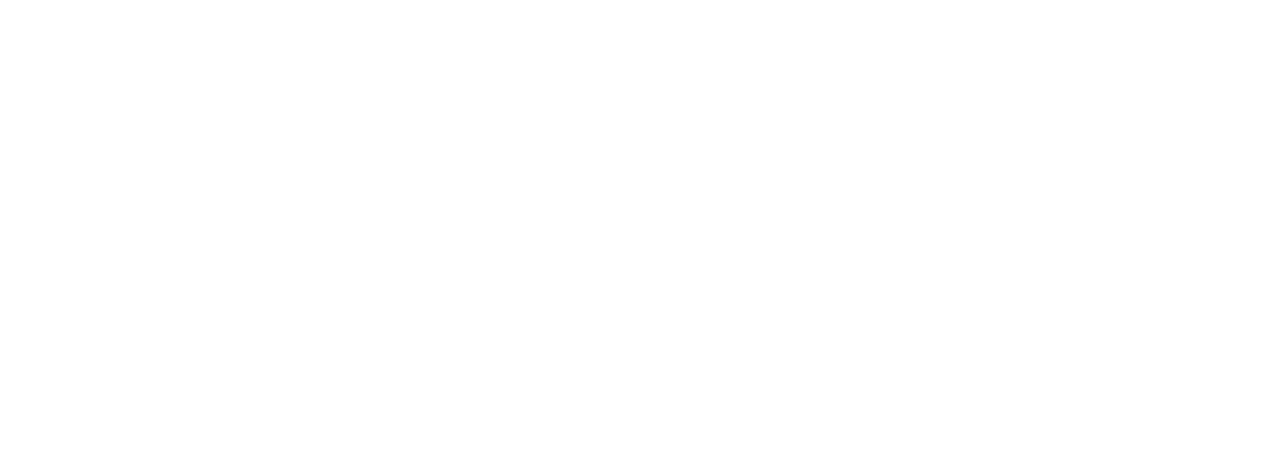
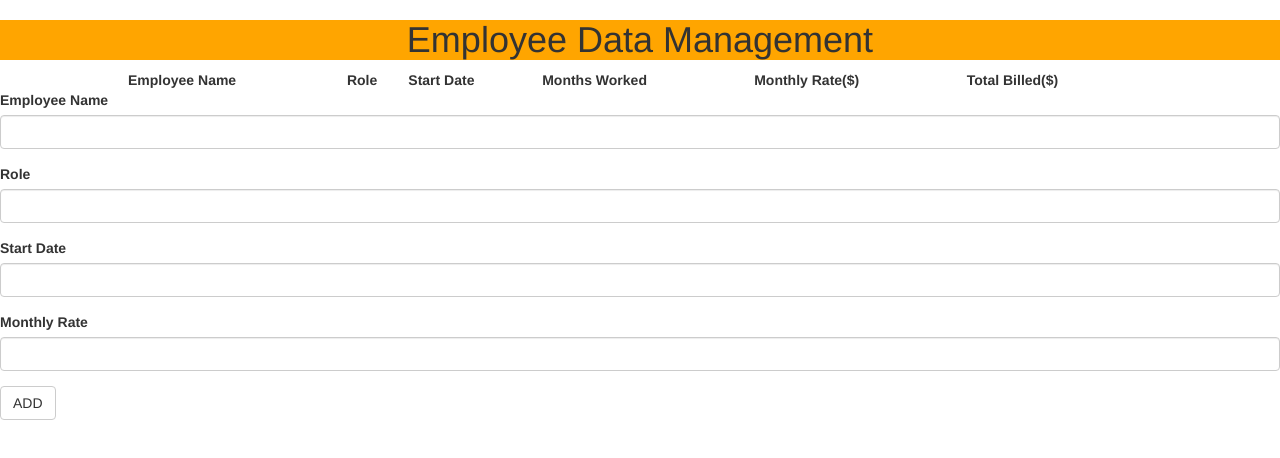
Before and after one commit to Jataveius/Train_Scheduler, a plain HTML site: page index.html in a window 1280 px wide. Drawn offline with nearby package versions, Linux system fonts and the light colour scheme.

Commit message:
add files

```diff
--- a/asset/reset.css
+++ b/asset/reset.css
@@ -0,0 +1,48 @@
+/* http://meyerweb.com/eric/tools/css/reset/
+   v2.0 | 20110126
+   License: none (public domain)
+*/
+
+html, body, div, span, applet, object, iframe,
+h1, h2, h3, h4, h5, h6, p, blockquote, pre,
+a, abbr, acronym, address, big, cite, code,
+del, dfn, em, img, ins, kbd, q, s, samp,
+small, strike, strong, sub, sup, tt, var,
+b, u, i, center,
+dl, dt, dd, ol, ul, li,
+fieldset, form, label, legend,
+table, caption, tbody, tfoot, thead, tr, th, td,
+article, aside, canvas, details, embed,
+figure, figcaption, footer, header, hgroup,
+menu, nav, output, ruby, section, summary,
+time, mark, audio, video {
+	margin: 0;
+	padding: 0;
+	border: 0;
+	font-size: 100%;
+	font: inherit;
+	vertical-align: baseline;
+}
+/* HTML5 display-role reset for older browsers */
+article, aside, details, figcaption, figure,
+footer, header, hgroup, menu, nav, section {
+	display: block;
+}
+body {
+	line-height: 1;
+}
+ol, ul {
+	list-style: none;
+}
+blockquote, q {
+	quotes: none;
+}
+blockquote:before, blockquote:after,
+q:before, q:after {
+	content: '';
+	content: none;
+}
+table {
+	border-collapse: collapse;
+	border-spacing: 0;
+}
--- a/asset/style.css
+++ b/asset/style.css
@@ -0,0 +1,8 @@
+
+h1 {
+	text-align: center;
+	font-family: Arial, Helvetica, sans-serif;
+	font-size: 40px;
+	background-color: orange;
+	color: white;
+}
--- a/index.html
+++ b/index.html
@@ -1,17 +1,78 @@
 <!DOCTYPE html>
-<html>
+<!DOCTYPE html>
+<html lang="en">
+<head>
+  <meta charset="UTF-8">
+  <title>Employee Data Management</title>
 
-<head>
+  <!-- <link rel="stylesheet" type="text/css" href="assets/css/reset.css"> -->
+  <link rel="stylesheet" type="text/css" href="/asset/style.css">
 
 
 </head>
 <body>
+  <h1>Employee Data Management</h1>
 
+  <!-- The Train Schedule -->
+  <center>
+  <table style="width:80%" id="directory">
+  	<thead>
+    <tr>
+      <th id="employee">Employee Name</th>
 
+      <th id="role">Role</th>
 
+      <th id="start">Start Date</th>
 
+      <th id="months-worked">Months Worked</th>
+
+      <th id="monthly-rate">Monthly Rate($)</th>
+
+      <th id="total-billed">Total Billed($)</th>
+    </tr>
+    </thead>
+   	<tbody id="add-employee-row"></tbody>
+  </table>
+  </center>
+
+  <!-- New Train Form -->
+  <form role="form" id="form-design">
+    <div class="form-group">
+      <label for="name-input">Employee Name</label><br>
+      <input class="form-control" id="name-input" type="text">
+    </div>
+    <div class="form-group">
+      <label for="role-input">Role</label><br>
+      <input class="form-control" id="role-input" type="text">
+    </div>
+    <div class="form-group">
+      <label for="start-date-input">Start Date</label><br>
+      <input class="form-control" id="start-date-input" type="text">
+    </div>
+    <div class="form-group">
+      <label for="monthly-rate-input">Monthly Rate</label><br>
+      <input class="form-control" id="monthly-rate-input" type="number">
+    </div>
+    <button class="btn btn-default" id="add-employee" type="submit">ADD</button>
+  </form>
+
+  <div id="test"></div>
 
 </body>
 
 
+    <!-- Bootstrap -->
+    <link rel="stylesheet" href="https://maxcdn.bootstrapcdn.com/bootstrap/3.3.7/css/bootstrap.min.css">
+    <script src="https://cdnjs.cloudflare.com/ajax/libs/jquery/3.2.1/jquery.min.js"></script>
+    <script src="https://maxcdn.bootstrapcdn.com/bootstrap/3.3.7/js/bootstrap.min.js"></script>
+
+    <!-- Firebase Reference -->
+    <script src="https://www.gstatic.com/firebasejs/live/3.0/firebase.js"></script>
+
+    <!-- Moment.js Reference -->
+    <script src="http://momentjs.com/downloads/moment.js"></script>
+    <script src="https://cdn.jsdelivr.net/momentjs/2.12.0/moment.min.js"></script>
+
+<!-- js style sheet -->
+<script src="/asset/train.js"></script>
 </html>
```
Also changed, not shown: asset/game.js (deleted), asset/train.js (added).
